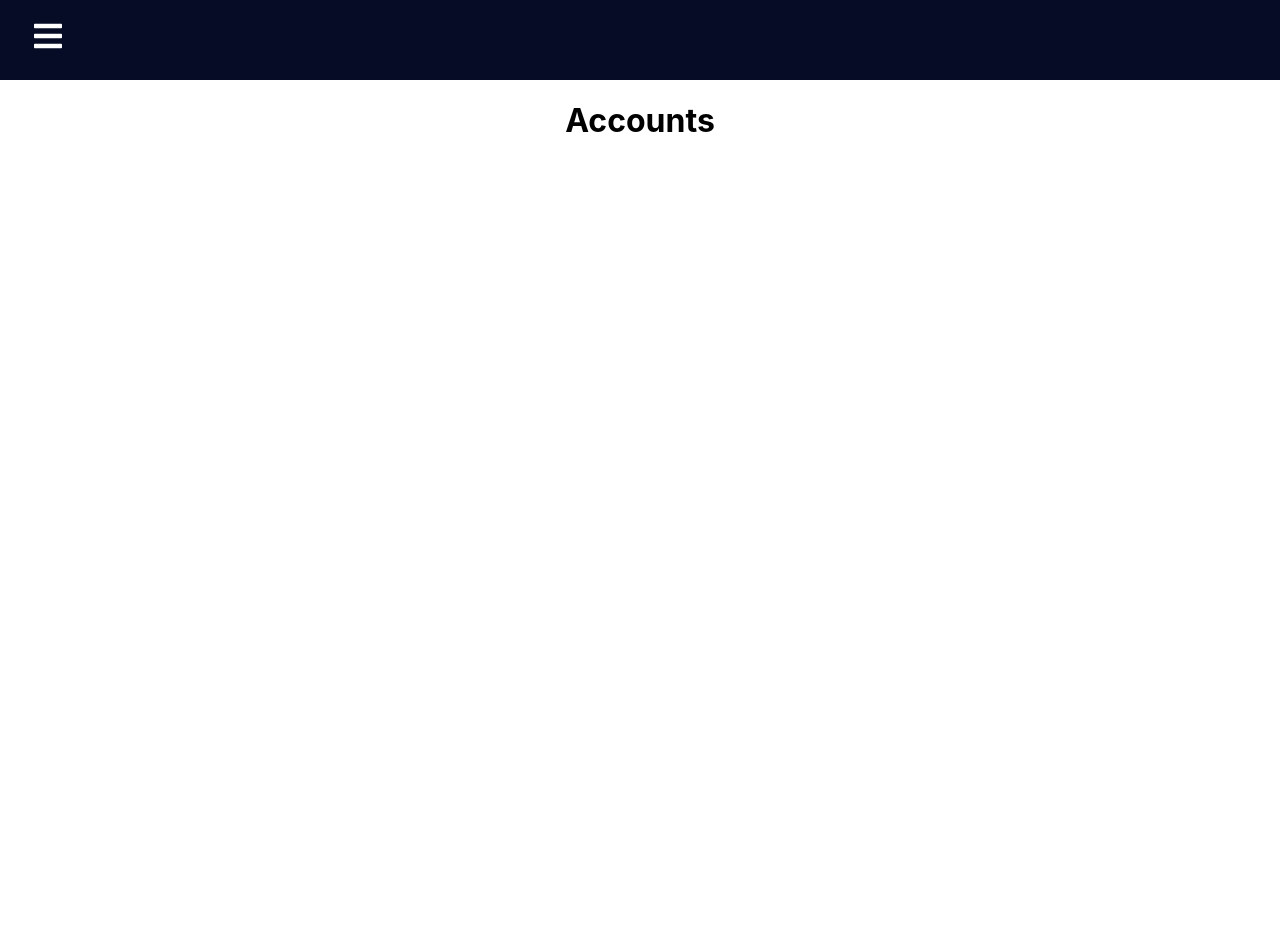
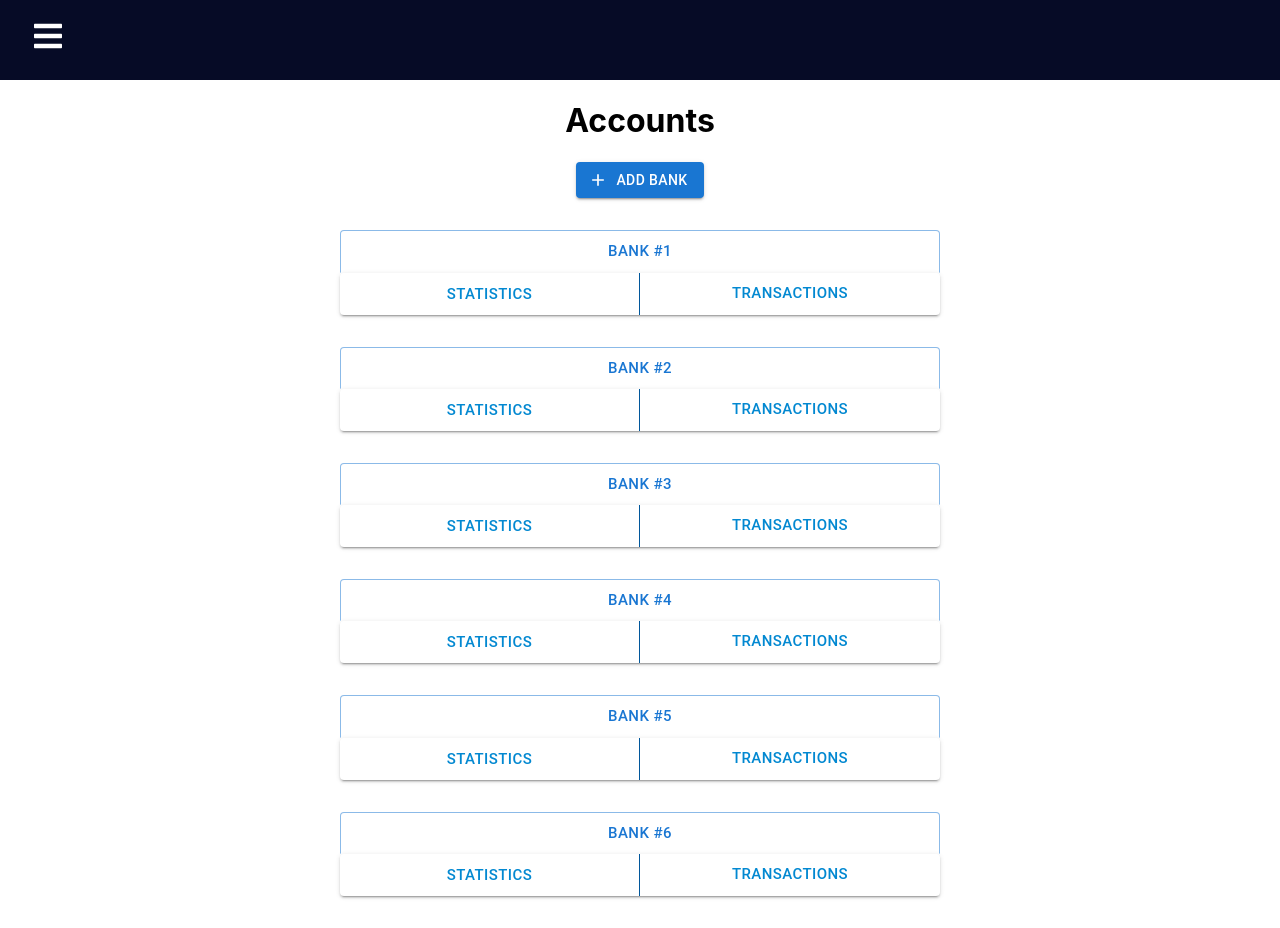
Before and after one commit to software-assignments-fall2021/project-setup-sneaky-seven, a React (Create React App) app in the folder front-end/: page /accounts in a window 1280 px wide. Before the commit the page ends 800 px from the top, so only its background shows below. Built offline with nearby package versions, Linux system fonts and the light colour scheme.

Commit message:
add accounts page skeleton component

```diff
--- a/front-end/package.json
+++ b/front-end/package.json
@@ -3,6 +3,10 @@
   "version": "0.1.0",
   "private": true,
   "dependencies": {
+    "@emotion/react": "^11.5.0",
+    "@emotion/styled": "^11.3.0",
+    "@mui/icons-material": "^5.0.4",
+    "@mui/material": "^5.0.4",
     "@testing-library/jest-dom": "^5.14.1",
     "@testing-library/react": "^11.2.7",
     "@testing-library/user-event": "^12.8.3",
--- /dev/null
+++ b/front-end/src/components/Accounts/AccountPanel.js
@@ -0,0 +1,53 @@
+import React, { useState } from 'react';
+import '../css/Accounts.css'
+import Button from '@mui/material/Button';
+import ButtonGroup from '@mui/material/ButtonGroup';
+
+
+const AccountPanel = (props) => {
+
+    const buttons = [
+        <Button
+            // style={{minWidth: '140%'}}
+        >
+            {props.bankName}
+        </Button>,
+        // To-do: add bottom border colors for bottom 2 buttons. Currently there is misalignment
+        // when I try and do anything other than this configuration of
+        // colors border button variants
+        // see screenshot: https://imgur.com/a/jKfKU5H
+        <ButtonGroup size="large" variant="contained" color="info" aria-label="large text button group">
+            <Button
+                // style={{minWidth: '70%', maxHeight: '2.8em', minHeight: '2.8em'}}
+                style={{maxWidth: '20em', maxHeight: '2.8em', minWidth: '20em', minHeight: '2.8em'}}
+                variant="text"
+                key="two"
+            >
+                Statistics
+            </Button>
+            <Button
+                style={{maxWidth: '20em', maxHeight: '2.8em', minWidth: '20em', minHeight: '2.8em'}}
+                // style={{minWidth: '70%', maxHeight: '2.8em', minHeight: '2.8em'}}
+                variant="text"
+                key="three"
+            >
+                Transactions
+            </Button>
+        </ButtonGroup>
+      ];
+
+
+    return (
+        <div className="panel">
+        <ButtonGroup
+            size="large"
+            orientation="vertical"
+            aria-label="vertical contained button group"
+        >
+        {buttons}
+        </ButtonGroup>
+        </div>
+      );
+}
+
+export default AccountPanel;
--- /dev/null
+++ b/front-end/src/components/css/Accounts.css
@@ -0,0 +1,5 @@
+/* To-do: make responsive */
+
+.panel {
+  margin: 2em;
+}
--- a/front-end/src/pages/Accounts.js
+++ b/front-end/src/pages/Accounts.js
@@ -1,11 +1,23 @@
 import React from 'react'
+import AccountPanel from '../components/Accounts/AccountPanel'
+import Button from '@mui/material/Button';
+import AddIcon from '@mui/icons-material/Add';
 
+// To-do: identify a good color scheme
 function Accounts() {
     return (
         <div>
             <h1>Accounts</h1>
+            <Button variant="contained" startIcon={<AddIcon />}>Add Bank</Button>
+            <AccountPanel bankName="Bank #1"/>
+            <AccountPanel bankName="Bank #2"/>
+            <AccountPanel bankName="Bank #3"/>
+            <AccountPanel bankName="Bank #4"/>
+            <AccountPanel bankName="Bank #5"/>
+            <AccountPanel bankName="Bank #6"/>
         </div>
     )
 }
 
 export default Accounts
+// front-end\src\components\Accounts
```
Also changed, not shown: 1 other file (tests, documents, lock files or other folders).
